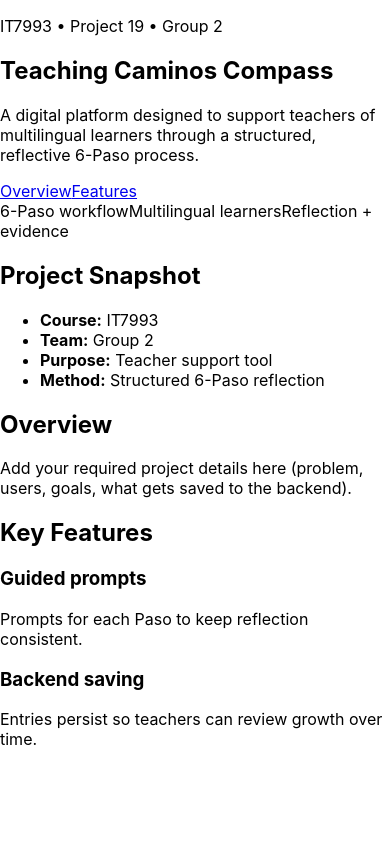
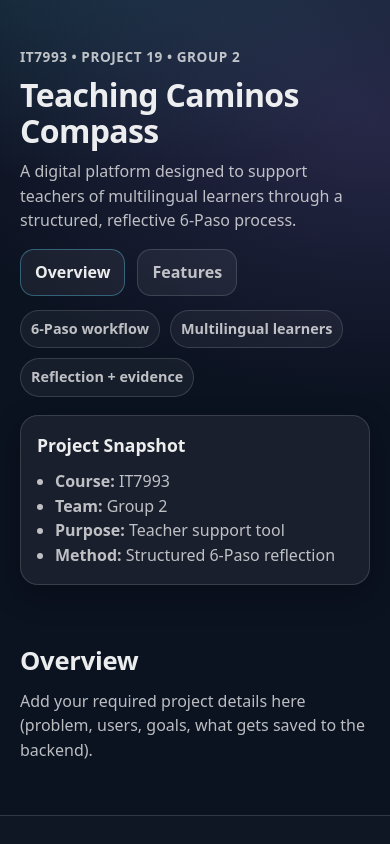
Before and after one commit to samuelbaskin/caminos-compass, a React (Create React App) app in the folder my-app/: page / in a window 390 px wide. Shown: the top 844 px of the page. Built offline with nearby package versions, Linux system fonts and the light colour scheme.

Commit message:
Update App.css
Add responsive landing page styles

```diff
--- a/my-app/src/App.css
+++ b/my-app/src/App.css
@@ -1,38 +1,249 @@
-.App {
-  text-align: center;
+:root{
+  --bg:#0b1220;
+  --panel:rgba(255,255,255,.06);
+  --border:rgba(255,255,255,.14);
+  --text:rgba(255,255,255,.92);
+  --muted:rgba(255,255,255,.72);
+  --radius:18px;
+  --shadow:0 10px 30px rgba(0,0,0,.25);
+  --container:1100px;
 }
 
-.App-logo {
-  height: 40vmin;
-  pointer-events: none;
+*{
+  box-sizing:border-box;
 }
 
-@media (prefers-reduced-motion: no-preference) {
-  .App-logo {
-    animation: App-logo-spin infinite 20s linear;
+body{
+  margin:0;
+  background:
+    radial-gradient(900px 500px at 15% -10%, rgba(97,218,251,.20), transparent 60%),
+    radial-gradient(800px 500px at 95% 10%, rgba(167,139,250,.18), transparent 55%),
+    var(--bg);
+  color:var(--text);
+  font-family:system-ui,-apple-system,Segoe UI,Roboto,Helvetica,Arial;
+  line-height:1.55;
+}
+
+.container{
+  width:min(var(--container), calc(100% - 40px));
+  margin:0 auto;
+}
+
+.page{
+  padding-bottom:30px;
+}
+
+/* HERO SECTION */
+
+.hero{
+  padding:46px 0 22px;
+}
+
+.hero__inner{
+  display:grid;
+  grid-template-columns:1.2fr .8fr;
+  gap:18px;
+  align-items:stretch;
+}
+
+.eyebrow{
+  margin:0 0 10px;
+  color:var(--muted);
+  font-weight:700;
+  letter-spacing:.04em;
+  text-transform:uppercase;
+  font-size:.85rem;
+}
+
+.hero__title{
+  margin:0 0 10px;
+  font-size:clamp(2rem,3.2vw,3rem);
+  line-height:1.12;
+  letter-spacing:-.02em;
+}
+
+.hero__subtitle{
+  margin:0 0 16px;
+  color:var(--muted);
+  max-width:62ch;
+}
+
+.hero__actions{
+  display:flex;
+  gap:12px;
+  flex-wrap:wrap;
+  margin-bottom:14px;
+}
+
+/* BUTTONS */
+
+.btn{
+  display:inline-flex;
+  align-items:center;
+  justify-content:center;
+  padding:10px 14px;
+  border-radius:14px;
+  border:1px solid rgba(97,218,251,.35);
+  background:rgba(255,255,255,.06);
+  color:var(--text);
+  font-weight:800;
+  text-decoration:none;
+  transition:0.2s ease;
+}
+
+.btn--ghost{
+  border:1px solid var(--border);
+  color:var(--muted);
+}
+
+.btn:hover{
+  transform:translateY(-1px);
+}
+
+/* TAG CHIPS */
+
+.chips{
+  display:flex;
+  flex-wrap:wrap;
+  gap:10px;
+}
+
+.chip{
+  padding:7px 10px;
+  border-radius:999px;
+  border:1px solid var(--border);
+  background:rgba(255,255,255,.05);
+  color:var(--muted);
+  font-weight:700;
+  font-size:.9rem;
+}
+
+/* SECTIONS */
+
+.section{
+  padding:34px 0;
+}
+
+.section--alt{
+  background:rgba(255,255,255,.02);
+  border-top:1px solid var(--border);
+  border-bottom:1px solid var(--border);
+}
+
+.section__title{
+  margin:0 0 8px;
+  font-size:1.6rem;
+  letter-spacing:-.01em;
+}
+
+.section__text{
+  margin:0 0 18px;
+  color:var(--muted);
+  max-width:85ch;
+}
+
+/* GRID SYSTEM */
+
+.grid{
+  display:grid;
+  gap:14px;
+}
+
+.grid--2{
+  grid-template-columns:repeat(2, minmax(0,1fr));
+}
+
+.grid--3{
+  grid-template-columns:repeat(3, minmax(0,1fr));
+}
+
+/* CARDS */
+
+.card{
+  background:var(--panel);
+  border:1px solid var(--border);
+  border-radius:var(--radius);
+  padding:16px;
+  box-shadow:var(--shadow);
+}
+
+.card__title{
+  margin:0 0 8px;
+  font-size:1.1rem;
+}
+
+.card__text{
+  margin:0;
+  color:var(--muted);
+}
+
+.list{
+  margin:10px 0 0;
+  padding-left:18px;
+  color:var(--muted);
+}
+
+/* TEAM SECTION */
+
+.person{
+  display:flex;
+  gap:12px;
+  align-items:flex-start;
+}
+
+.avatar{
+  width:44px;
+  height:44px;
+  border-radius:16px;
+  display:grid;
+  place-items:center;
+  border:1px solid var(--border);
+  background:rgba(255,255,255,.06);
+  font-weight:900;
+}
+
+.person__name{
+  font-weight:900;
+}
+
+.person__role{
+  color:var(--muted);
+  font-weight:800;
+  margin-top:2px;
+}
+
+.person__desc{
+  color:rgba(255,255,255,.55);
+  margin-top:8px;
+  font-size:.95rem;
+}
+
+/* FOOTER */
+
+.footer{
+  margin-top:26px;
+}
+
+.footer__line{
+  height:1px;
+  background:var(--border);
+  margin-bottom:12px;
+}
+
+.footer__text{
+  color:rgba(255,255,255,.55);
+  margin:0;
+}
+
+/* RESPONSIVE */
+
+@media (max-width:920px){
+  .hero__inner{
+    grid-template-columns:1fr;
+  }
+
+  .grid--3,
+  .grid--2{
+    grid-template-columns:1fr;
   }
 }
-
-.App-header {
-  background-color: #282c34;
-  min-height: 100vh;
-  display: flex;
-  flex-direction: column;
-  align-items: center;
-  justify-content: center;
-  font-size: calc(10px + 2vmin);
-  color: white;
-}
-
-.App-link {
-  color: #61dafb;
-}
-
-@keyframes App-logo-spin {
-  from {
-    transform: rotate(0deg);
-  }
-  to {
-    transform: rotate(360deg);
-  }
-}
```
